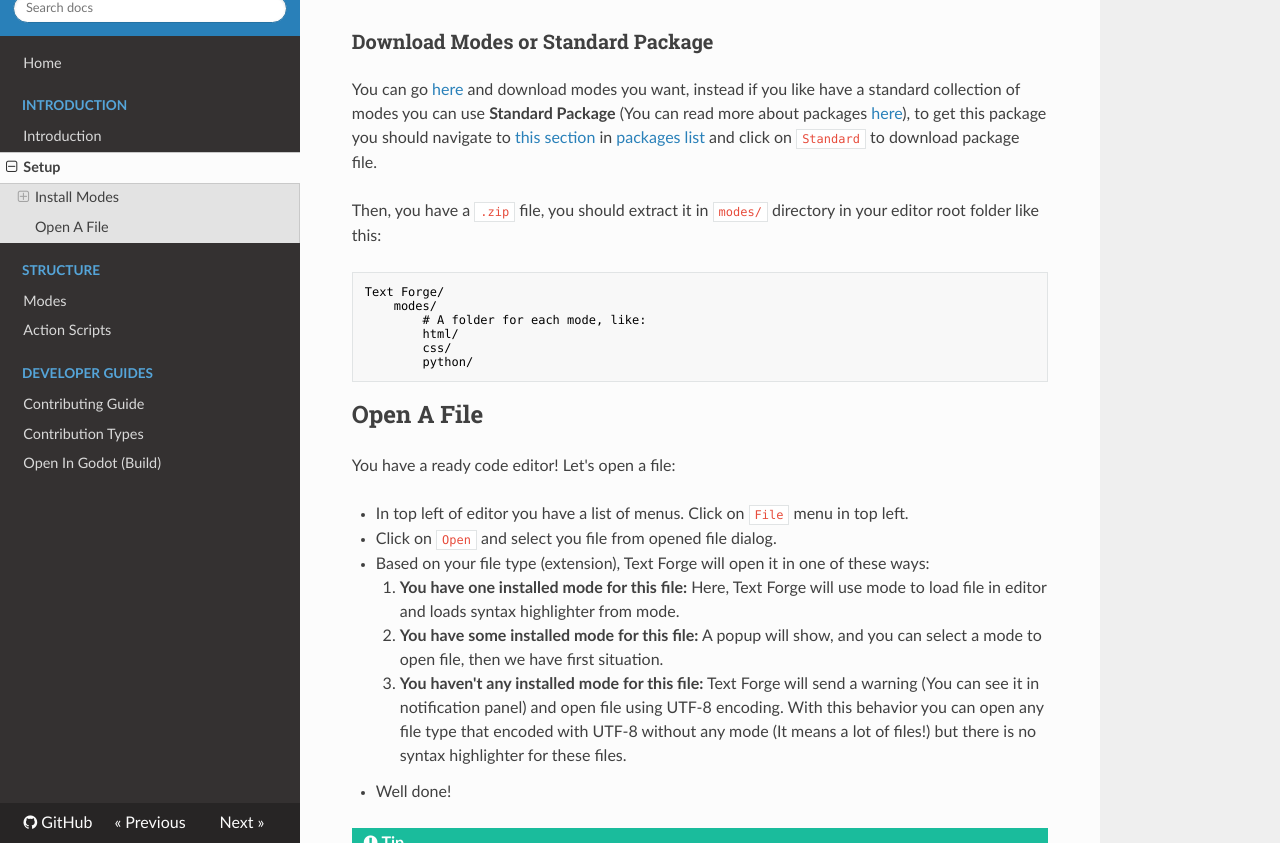
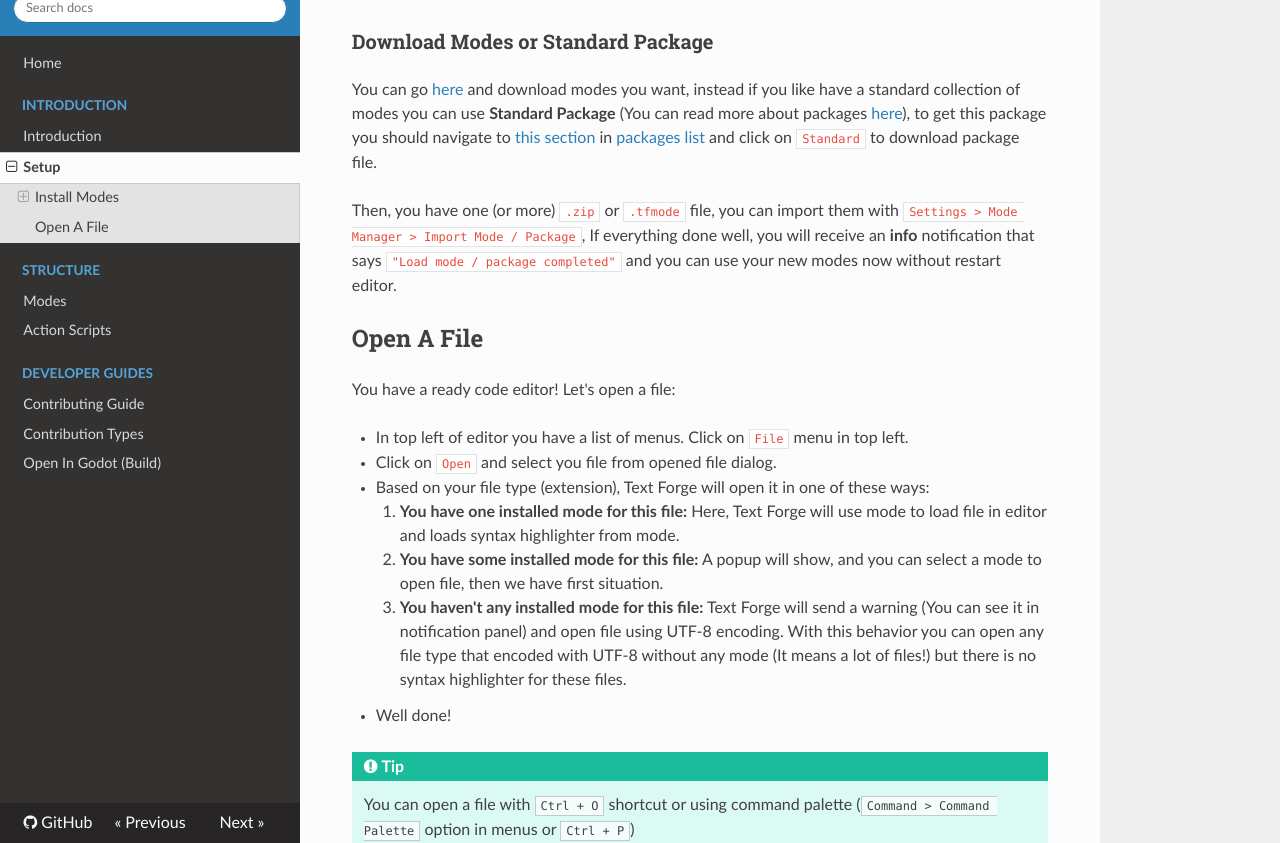
Before and after one commit to text-forge/docs, an MkDocs documentation site: the page built from docs/setup.md, in a window 1280 px wide and 900 px high, scrolled down 867 px, cut to the strip 57-900 px from the top of the window. Built offline with MkDocs 1.6.1, drawn with Linux system fonts in a browser that asks for light colours; nearby versions of some CDN libraries; a script that is not in the unit is left out.

Commit message:
Update docs to: Update setup guide with new mode installing feature

````diff
--- a/docs/setup.md
+++ b/docs/setup.md
@@ -23,15 +23,9 @@ you like have a standard collection of modes you can use **Standard Package** (Y
 to get this package you should navigate to [this section](https://github.com/text-forge/mode-library/wiki/Packages#standard)
 in [packages list](https://github.com/text-forge/mode-library/wiki/Packages) and click on `Standard` to download package file.
 
-Then, you have a `.zip` file, you should extract it in `modes/` directory in your editor root folder like this:
-```text
-Text Forge/
-    modes/
-        # A folder for each mode, like:
-        html/
-        css/
-        python/
-```
+Then, you have one (or more) `.zip` or `.tfmode` file, you can import them with `Settings > Mode Manager > Import Mode / Package`,
+If everything done well, you will receive an **info** notification that says `"Load mode / package completed"` and you
+can use your new modes now without restart editor.
 
 ## Open A File
 
````
Also changed, not shown: docs/build.md (+3 -1 lines).
